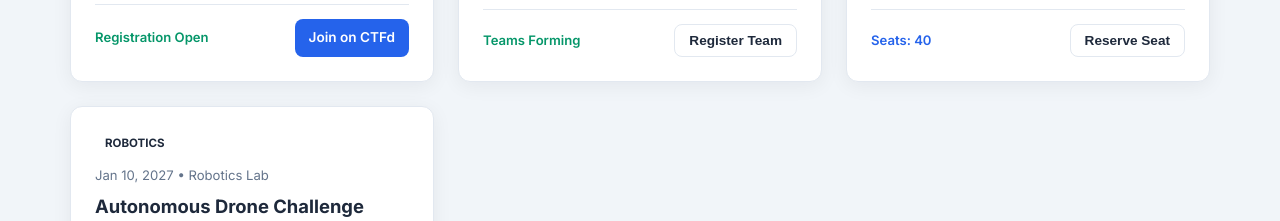
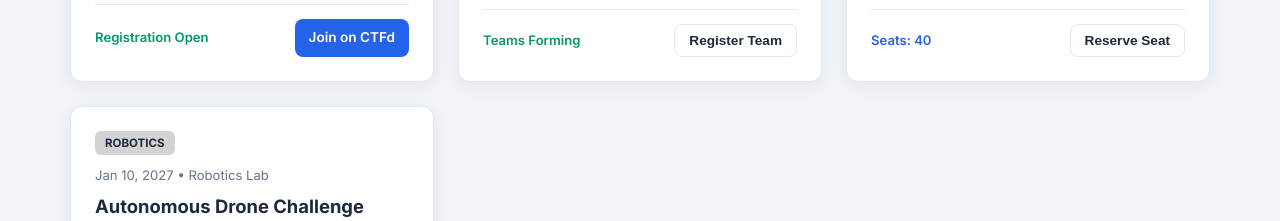
Before and after one commit to tanvirshekh-dev/mupi-protal, a plain HTML site: page index.html in a window 1280 px wide. Shown: the part 2500-2721 px from the top of the page. Drawn offline with Linux system fonts and the light colour scheme.

Commit message:
Robotics event style added

```diff
--- a/css/events.css
+++ b/css/events.css
@@ -136,6 +136,7 @@
 .event-badge.ctf { background: #d1fae5; color: #065f46; }
 .event-badge.hack { background: #dbeafe; color: #1e40af; }
 .event-badge.work { background: #fef3c7; color: #92400e; }
+.event-badge.robo { background: lightgrey; color: currentColor; }
 
 .event-date {
     font-size: 0.82rem;
```
